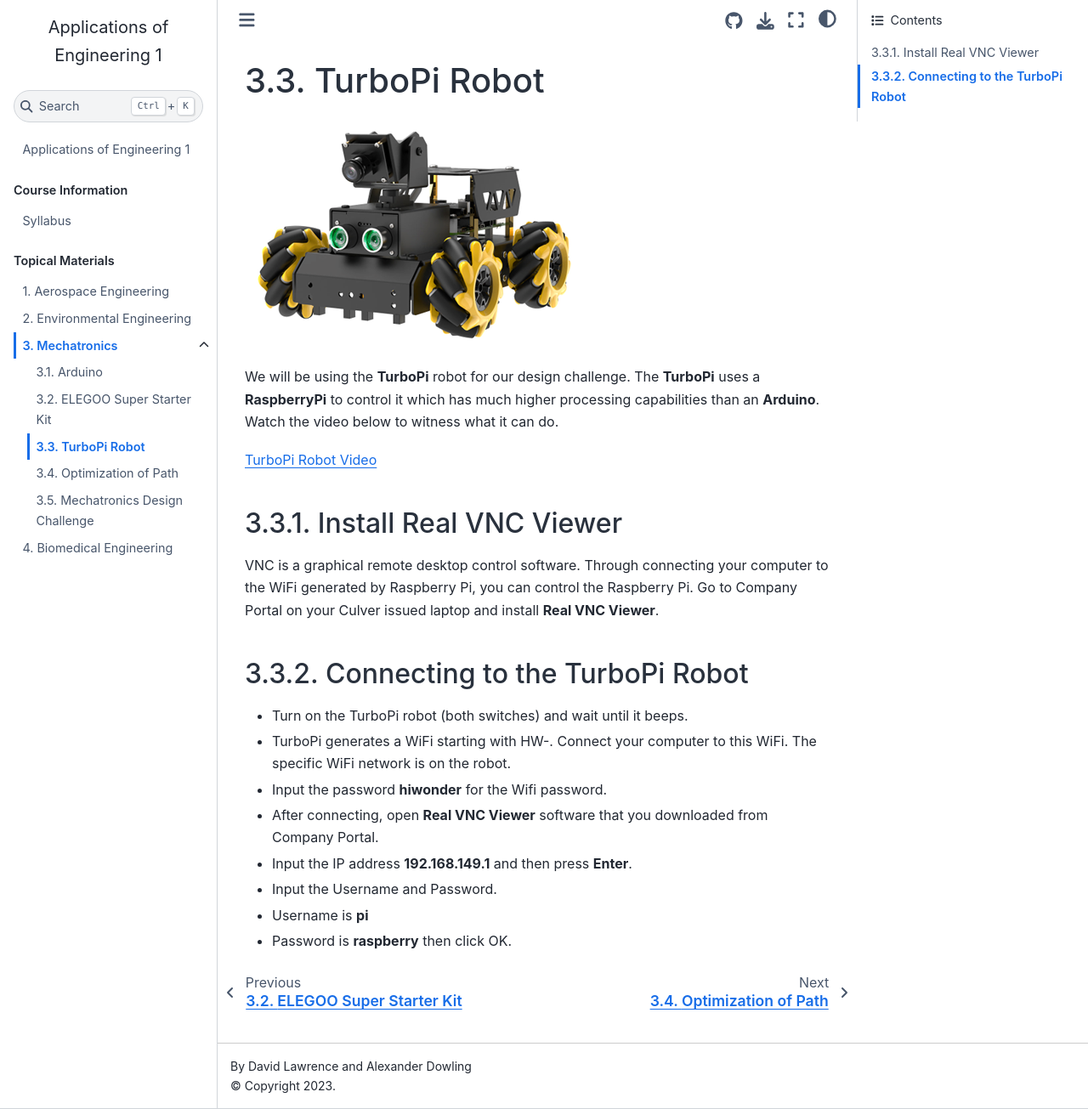
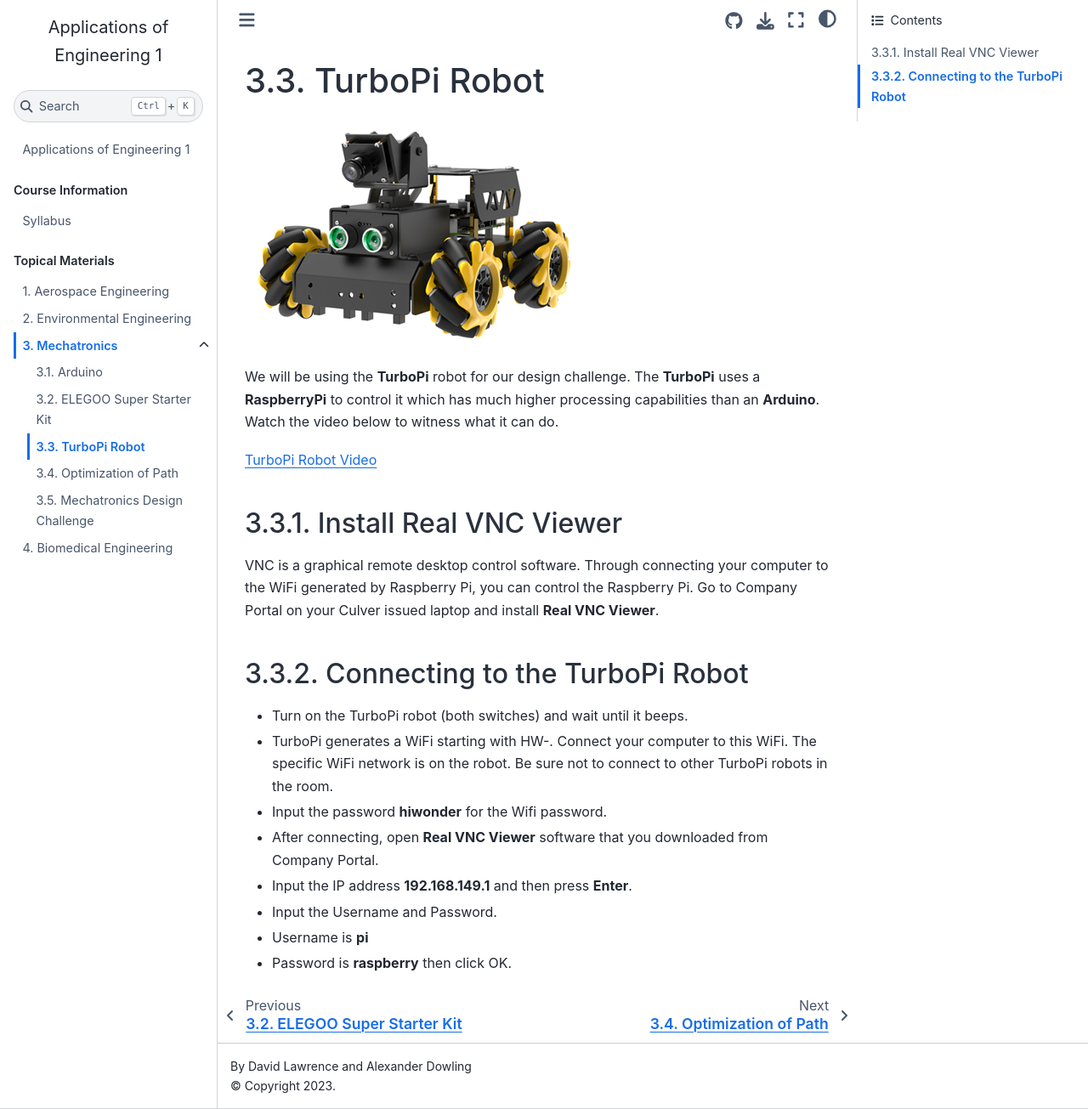
Before and after one commit to Culver-Academies/engineering1, a Jupyter Book: the page built from mech/TurboPi.md, in a window 1280 px wide and 1305 px high. Shown: the whole window at 85% size. Built offline with Jupyter Book 1.0.4 settings and Sphinx 7.4.7 and the Sphinx Book theme 1.1.4, drawn with Linux system fonts in a browser that asks for light colours.

Commit message:
Update TurboPi.md

```diff
--- a/mech/TurboPi.md
+++ b/mech/TurboPi.md
@@ -14,7 +14,7 @@ computer to the WiFi generated by Raspberry Pi, you can control the Raspberry Pi
 ## Connecting to the TurboPi Robot
 
 * Turn on the TurboPi robot (both switches) and wait until it beeps.
-* TurboPi generates a WiFi starting with HW-. Connect your computer to this WiFi. The specific WiFi network is on the robot.
+* TurboPi generates a WiFi starting with HW-. Connect your computer to this WiFi. The specific WiFi network is on the robot. Be sure not to connect to other TurboPi robots in the room.
 * Input the password **hiwonder** for the Wifi password.
 * After connecting, open **Real VNC Viewer** software that you downloaded from Company Portal.
 * Input the IP address **192.168.149.1** and then press **Enter**.
```
